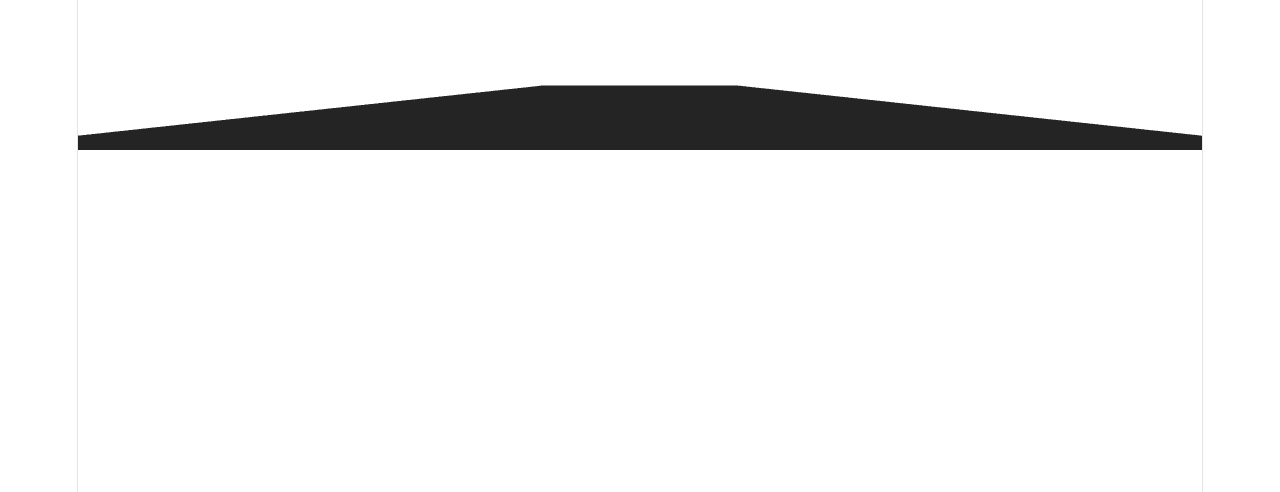
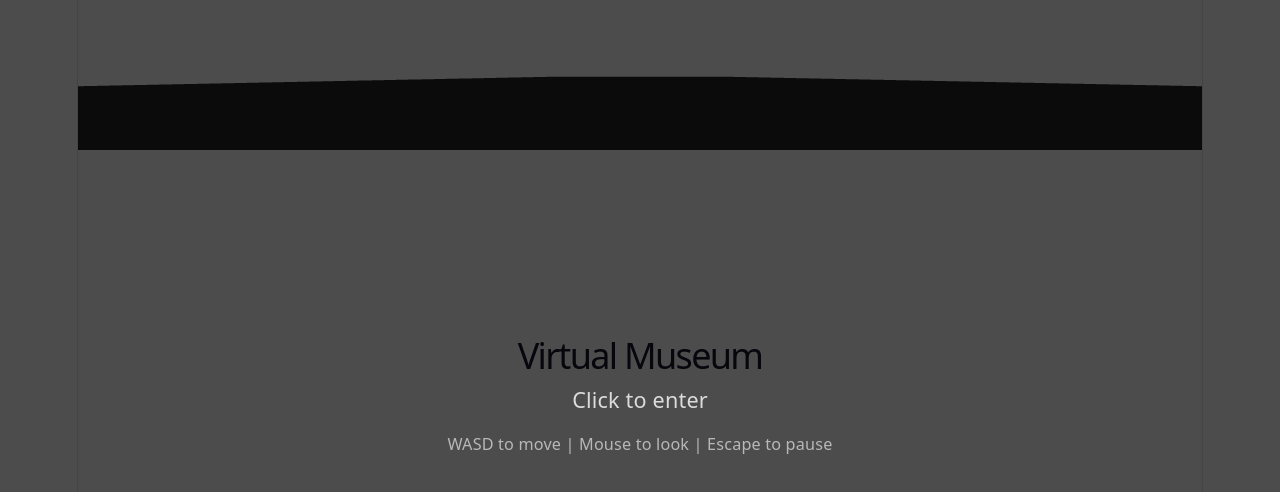
Before and after one commit to phmatray/museum, a React (Vite) app: page / in a window 1280 px wide. Shown: the top 492 px of the page. Built offline with nearby package versions, Linux system fonts and the light colour scheme.

Commit message:
feat: add pointer lock mouse look and pause overlay
Adds PointerLockCamera for mouse-look controls and PointerLockOverlay for the pause/entry screen. Sets initial paused state to true so users see the "Click to enter" overlay on load.

```diff
--- a/src/App.tsx
+++ b/src/App.tsx
@@ -3,6 +3,7 @@ import { Physics } from '@react-three/rapier'
 import { KeyboardControls } from '@react-three/drei'
 import { Suspense, useMemo } from 'react'
 import { Player } from './components/Player'
+import { PointerLockCamera, PointerLockOverlay } from './components/PointerLockOverlay'
 
 enum Controls {
   forward = 'forward',
@@ -23,12 +24,15 @@ export default function App() {
   )
 
   return (
+    <>
+      <PointerLockOverlay />
       <KeyboardControls map={keyMap}>
         <Canvas camera={{ fov: 75, near: 0.1, far: 1000 }}>
           <Suspense fallback={null}>
             <Physics>
+              <PointerLockCamera />
+              <ambientLight intensity={0.5} />
               <Player spawn={[0, 1, 0]} />
-            <ambientLight intensity={0.5} />
               <mesh position={[0, -0.5, 0]} rotation={[-Math.PI / 2, 0, 0]}>
                 <planeGeometry args={[50, 50]} />
                 <meshStandardMaterial color="#808080" />
@@ -37,5 +41,6 @@ export default function App() {
           </Suspense>
         </Canvas>
       </KeyboardControls>
+    </>
   )
 }
--- /dev/null
+++ b/src/components/PointerLockOverlay.tsx
@@ -0,0 +1,83 @@
+import { useEffect, useCallback } from 'react'
+import { useThree } from '@react-three/fiber'
+import { useGameStore } from '../stores/gameStore'
+
+export function PointerLockCamera() {
+  const { camera, gl } = useThree()
+  const paused = useGameStore((s) => s.paused)
+  const setPaused = useGameStore((s) => s.setPaused)
+  const setPointerLocked = useGameStore((s) => s.setPointerLocked)
+
+  const handleMouseMove = useCallback(
+    (event: MouseEvent) => {
+      if (document.pointerLockElement !== gl.domElement) return
+
+      const sensitivity = 0.002
+      camera.rotation.order = 'YXZ'
+      camera.rotation.y -= event.movementX * sensitivity
+      camera.rotation.x -= event.movementY * sensitivity
+      camera.rotation.x = Math.max(-Math.PI / 2, Math.min(Math.PI / 2, camera.rotation.x))
+    },
+    [camera, gl.domElement]
+  )
+
+  useEffect(() => {
+    function handleLockChange() {
+      const locked = document.pointerLockElement === gl.domElement
+      setPointerLocked(locked)
+      if (!locked) {
+        setPaused(true)
+      }
+    }
+
+    document.addEventListener('pointerlockchange', handleLockChange)
+    document.addEventListener('mousemove', handleMouseMove)
+
+    return () => {
+      document.removeEventListener('pointerlockchange', handleLockChange)
+      document.removeEventListener('mousemove', handleMouseMove)
+    }
+  }, [gl.domElement, handleMouseMove, setPointerLocked, setPaused])
+
+  return null
+}
+
+export function PointerLockOverlay() {
+  const paused = useGameStore((s) => s.paused)
+  const setPaused = useGameStore((s) => s.setPaused)
+
+  const handleClick = () => {
+    const canvas = document.querySelector('canvas')
+    if (canvas) {
+      canvas.requestPointerLock()
+      setPaused(false)
+    }
+  }
+
+  if (!paused) return null
+
+  return (
+    <div
+      style={{
+        position: 'fixed',
+        inset: 0,
+        display: 'flex',
+        alignItems: 'center',
+        justifyContent: 'center',
+        background: 'rgba(0,0,0,0.7)',
+        color: 'white',
+        zIndex: 1000,
+        cursor: 'pointer',
+        flexDirection: 'column',
+        gap: '1rem',
+      }}
+      onClick={handleClick}
+    >
+      <h1 style={{ fontSize: '2rem', margin: 0 }}>Virtual Museum</h1>
+      <p style={{ fontSize: '1.2rem', opacity: 0.8 }}>Click to enter</p>
+      <p style={{ fontSize: '0.9rem', opacity: 0.6 }}>
+        WASD to move | Mouse to look | Escape to pause
+      </p>
+    </div>
+  )
+}
--- a/src/stores/gameStore.ts
+++ b/src/stores/gameStore.ts
@@ -12,7 +12,7 @@ interface GameState {
 }
 
 export const useGameStore = create<GameState>((set) => ({
-  paused: false,
+  paused: true,
   currentRoomId: 'room-1',
   tourActive: false,
   pointerLocked: false,
```
Lines whose indentation alone changed are shown as unchanged.
